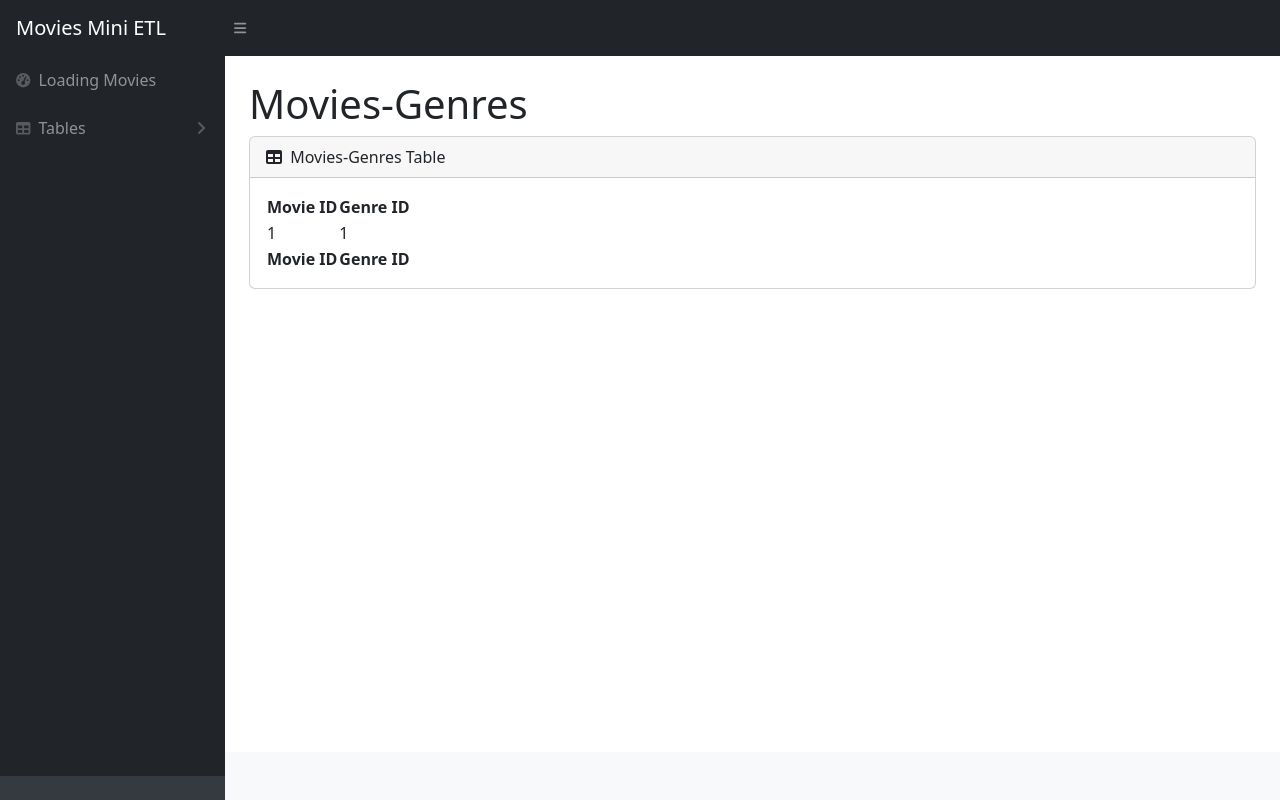
After one commit to Ahmad-Nasr/movies_mini_etl, a Django app: template movies_mini_etl/templates/movies/movies_genres_table.html in a window 1280 px wide. The commit adds this page. Run offline with Django 4.2, Linux system fonts and the light colour scheme; the template is opened without the code that fills it: most values are stand-ins (such as "Sample title", 1, 10 or a date in 2020); some libraries are stand-ins or nearby versions.

Commit message:
feat: add webpage to display Movie-Genre model contents

```diff
--- a/movies_mini_etl/movies/urls.py
+++ b/movies_mini_etl/movies/urls.py
@@ -1,6 +1,7 @@
 from django.urls import path
 
-from .views import (MovieListView, DirectorListView, ActorListView, GenresListView, MovieActorsListView)
+from .views import (MovieListView, DirectorListView, ActorListView,
+                    GenresListView, MovieActorsListView, MovieGenresListView)
 
 app_name = "movies"
 urlpatterns = [
@@ -9,4 +10,5 @@ urlpatterns = [
     path("actors", view=ActorListView.as_view(), name="list_actors"),
     path("genres", view=GenresListView.as_view(), name="list_genres"),
     path("movies-actors", view=MovieActorsListView.as_view(), name="list_movies_actors"),
+    path("movies-genres", view=MovieGenresListView.as_view(), name="list_movies_genres"),
 ]
--- a/movies_mini_etl/movies/views.py
+++ b/movies_mini_etl/movies/views.py
@@ -31,3 +31,9 @@ class MovieActorsListView(ListView):
     model = MovieActors
     context_object_name = 'movies_actors'
     template_name = 'movies/movies_actors_table.html'
+
+
+class MovieGenresListView(ListView):
+    model = MovieGenres
+    context_object_name = 'movies_genres'
+    template_name = 'movies/movies_genres_table.html'
--- a/movies_mini_etl/templates/movies/base.html
+++ b/movies_mini_etl/templates/movies/base.html
@@ -61,7 +61,7 @@
                                     Movie-Actor
                                     <div class="sb-sidenav-collapse-arrow"></i></div>
                                 </a>
-                                <a class="nav-link collapsed" href="#">
+                                <a class="nav-link collapsed" href="{% url 'movies:list_movies_genres' %}">
                                     Movie-Genre
                                     <div class="sb-sidenav-collapse-arrow"></i></div>
                                 </a>
--- /dev/null
+++ b/movies_mini_etl/templates/movies/movies_genres_table.html
@@ -0,0 +1,41 @@
+{% extends "movies/tables_base.html" %}
+
+{%block page_main_title%}
+<h1 class="mt-4">Movies-Genres</h1>
+{%endblock page_main_title%}
+
+
+{%block table_section%}
+<div class="card mb-4">
+    <div class="card-header">
+        <i class="fas fa-table me-1"></i>
+        Movies-Genres Table
+    </div>
+    <div class="card-body">
+        <table id="datatablesSimple">
+            <thead>
+                <tr>
+                    <th>Movie ID</th>
+                    <th>Genre ID</th>
+                </tr>
+            </thead>
+            <tfoot>
+                <tr>
+                    <th>Movie ID</th>
+                    <th>Genre ID</th>
+                </tr>
+            </tfoot>
+            <tbody>
+
+                {% for movie_genre in movies_genres %}
+                <tr>
+                    <td>{{movie_genre.movie.id}}</td>
+                    <td>{{movie_genre.genre.id}}</td>
+                </tr>
+                {% endfor %}
+
+            </tbody>
+        </table>
+    </div>
+</div>
+{%endblock table_section%}
```
